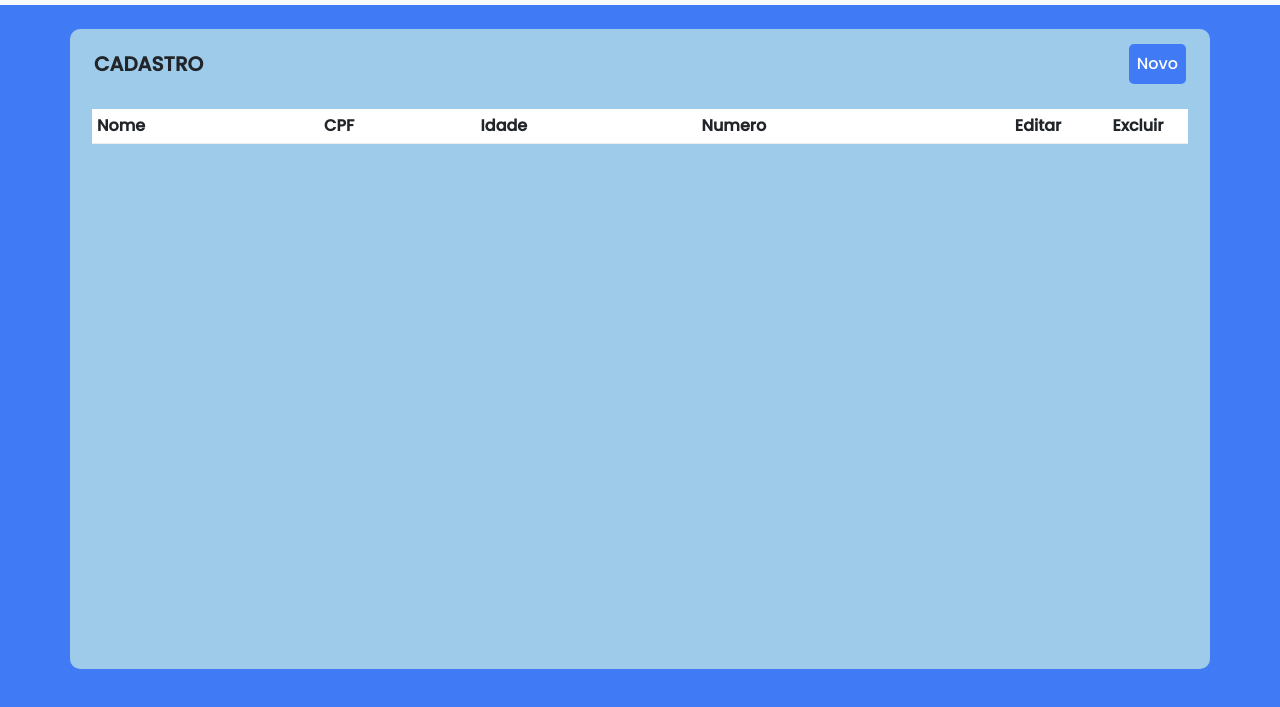
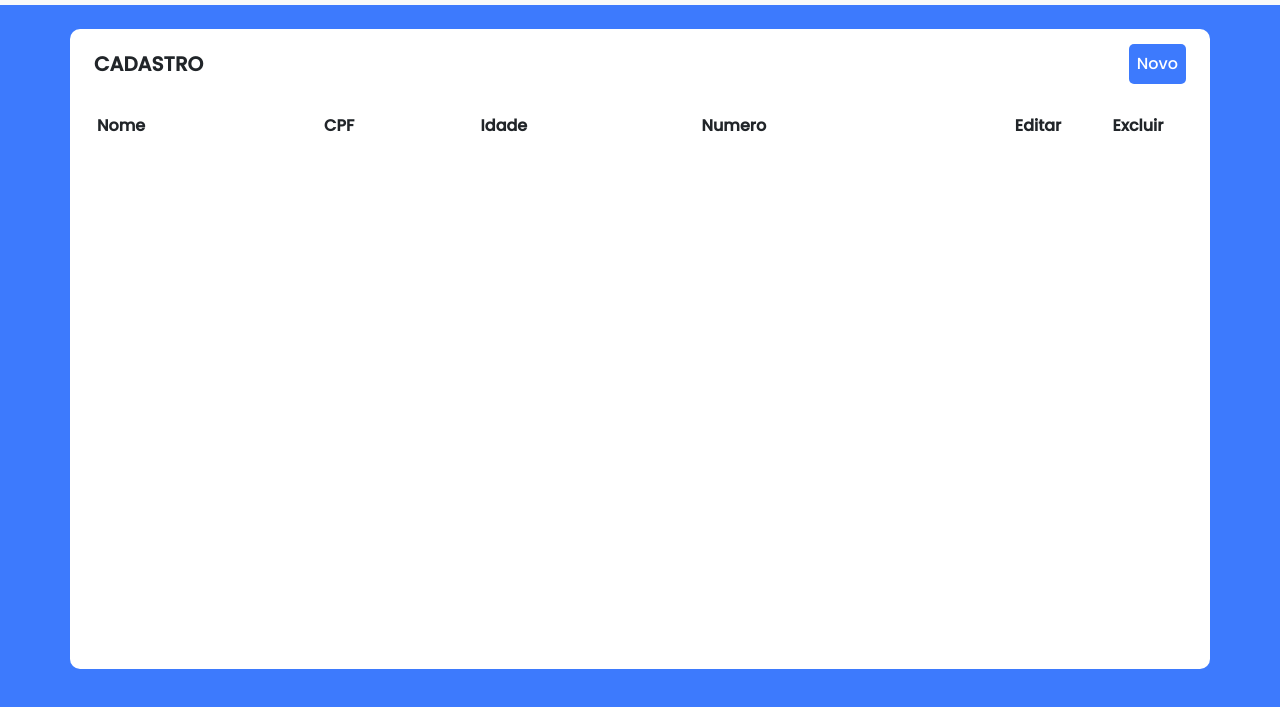
Before and after one commit to igor-belo/CRUD-CADASTRO-CLIENTES, a plain HTML site: page index.html in a window 1280 px wide. Shown: the part 51-758 px from the top of the page. Drawn offline with nearby package versions, Linux system fonts and the light colour scheme.

Commit message:
alteraçoes finais

```diff
--- a/style.css
+++ b/style.css
@@ -11,7 +11,7 @@
 body {
   width: 100vw;
   height: 100vh;
-  background-color: rgb(65, 122, 245);
+  background-color: rgb(61, 122, 253);
 }
 
 button {
@@ -22,8 +22,8 @@ button {
   width: 90%;
   height: 80%;
   border-radius: 10px;
-  background: rgb(158, 203, 233);
-  font-family: 'Oswald', sans-serif;
+  background-color: white;
+  font-family: 'Poppins', sans-serif;
 }
 
 .header {
@@ -46,7 +46,7 @@ button {
   border-radius: 5px;
   border: none;
   color: white;
-  background-color: rgb(65, 122, 245);
+  background-color: rgb(61, 122, 253);
 }
 
 .divTable {
@@ -58,12 +58,12 @@ button {
 
 .divTable::-webkit-scrollbar {
   width: 12px;
-  background-color: rgb(255, 255, 255);
+  background-color: white;
 }
 
 .divTable::-webkit-scrollbar-thumb {
   border-radius: 10px;
-  background-color: rgb(255, 255, 255);
+  background-color: white;
 }
 
 table {
@@ -74,11 +74,11 @@ table {
 }
 
 thead {
-  background-color: rgb(255, 255, 255);
+  background-color: white;
 }
 
 tr {
-  border-bottom: 1px solid rgb(238, 235, 235)!important;
+  border-bottom: 1px solid white!important;
 }
 
 tbody tr td {
```
